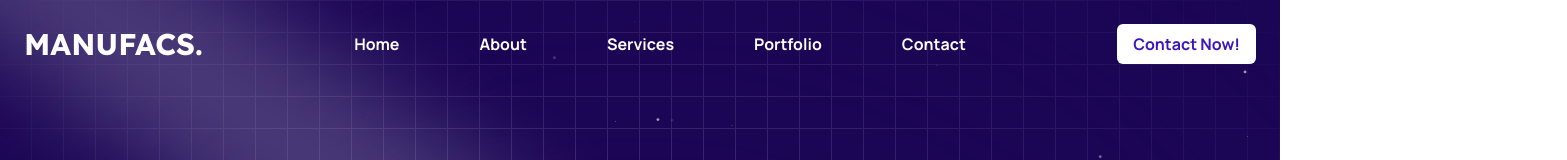
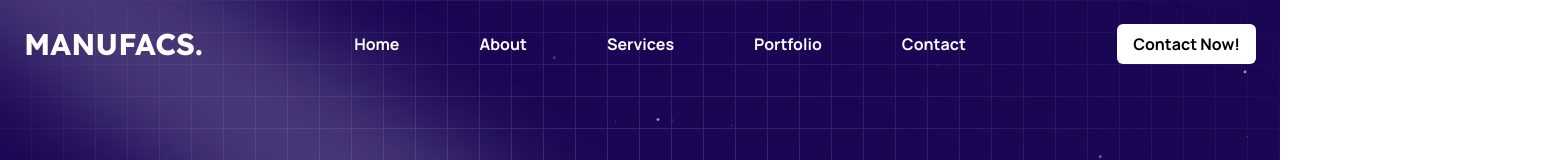
Before and after one commit to WaqarAhmad321/manufacs-company, a Next.js app: page / in a window 1280 px wide. Shown: the top 160 px of the page, 1567 px wide, since content can reach past the window. Built offline with nearby package versions, Linux system fonts and the light colour scheme.

Commit message:
Fix deployment issue

```diff
--- a/src/components/companies.tsx
+++ b/src/components/companies.tsx
@@ -95,12 +95,12 @@ const Companies = () => {
     <div className="relative flex h-[200px] md:h-[500px] w-full flex-col items-center justify-center overflow-hidden bg-white pt-12 md:pt-60">
       <Marquee className="[--duration:20s]">
         {companyImages.slice(0, 4).map((company, index) => (
-          <Company company={company} index={index} />
+          <Company key={index} company={company} index={index} />
         ))}
       </Marquee>
       <Marquee reverse className="[--duration:20s]">
         {companyImages.slice(4, 8).map((company, index) => (
-          <Company company={company} index={index} />
+          <Company key={index} company={company} index={index} />
         ))}
       </Marquee>
     </div>
--- a/src/components/navbar.tsx
+++ b/src/components/navbar.tsx
@@ -1,8 +1,8 @@
 "use client";
 
+import { cn } from "@/lib/utils";
 import Link from "next/link";
-import React from "react";
-import { motion } from "framer-motion";
+import React, { useState, useEffect } from "react";
 
 const navlinks = [
   {
@@ -28,8 +28,33 @@ const navlinks = [
 ];
 
 const Navbar = () => {
+  const [scrollPosition, setScrollPosition] = useState(0);
+  const [isScrolled, setIsScrolled] = useState(false);
+
+  // Handle scroll event
+  useEffect(() => {
+    const handleScroll = () => {
+      const position = window.scrollY;
+      setScrollPosition(position);
+      setIsScrolled(position > 50); // Adjust scroll threshold as needed
+    };
+
+    window.addEventListener("scroll", handleScroll);
+    return () => {
+      window.removeEventListener("scroll", handleScroll);
+    };
+  }, []);
+
   return (
-    <nav className="absolute top-0 z-[100] flex w-full items-center justify-between px-6 py-6 text-white">
+    <nav
+      className={cn(
+        "fixed top-0 z-[100] flex w-full items-center justify-between px-6 py-6 text-white transition-all duration-300",
+        {
+          "bg-white py-4 text-black shadow-lg": isScrolled,
+          "bg-transparent": !isScrolled,
+        },
+      )}
+    >
       <Link href="/" className="font-lexend text-3xl font-bold uppercase">
         Manufacs.
       </Link>
@@ -39,7 +64,9 @@ const Navbar = () => {
           <Link
             href={href}
             key={index}
-            className="font-manrope hover:text-brand-light rounded-md px-4 py-2 text-base font-bold transition-colors hover:bg-white"
+            className={`font-manrope hover:text-brand-light rounded-md px-4 py-2 text-base font-bold transition-colors ${
+              isScrolled ? "text-black hover:bg-gray-200" : "text-white hover:bg-white"
+            }`}
           >
             {name}
           </Link>
@@ -47,7 +74,11 @@ const Navbar = () => {
       </ul>
 
       <Link href="/contact">
-        <button className="font-manrope text-brand rounded-md bg-white px-4 py-2 text-base font-bold">
+        <button
+          className={`font-manrope rounded-md px-4 py-2 text-base font-bold transition-all ${
+            isScrolled ? "bg-black text-white" : "bg-white text-black"
+          }`}
+        >
           Contact Now!
         </button>
       </Link>
```
